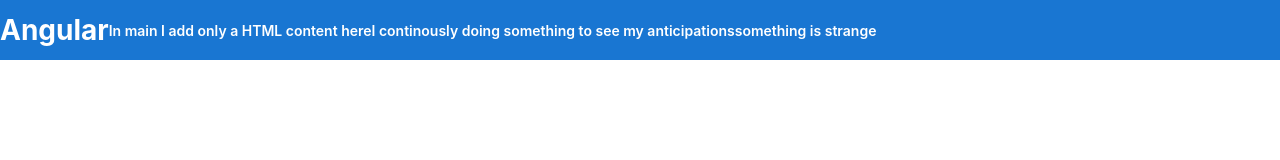
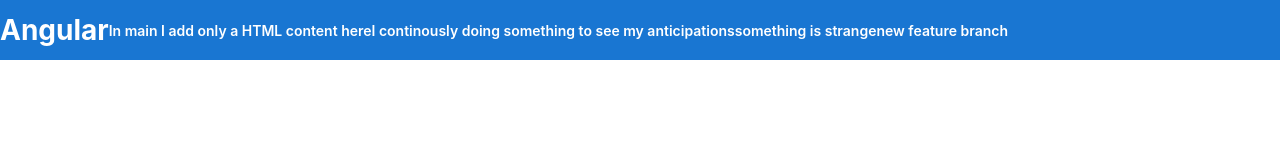
Before and after one commit to salczii/basics-ang, an Angular app: page / in a window 1280 px wide. Shown: the top 160 px of the page. Built offline with nearby package versions, Linux system fonts and the light colour scheme.

Commit message:
first commit to the feature branch

```diff
--- a/src/app/app.component.html
+++ b/src/app/app.component.html
@@ -274,4 +274,5 @@
   <p>In main I add only a HTML content here</p>
   <p>I continously doing something to see my anticipations</p>
   <p>something is strange</p>
+  <p>new feature branch</p>
 </div>
```
